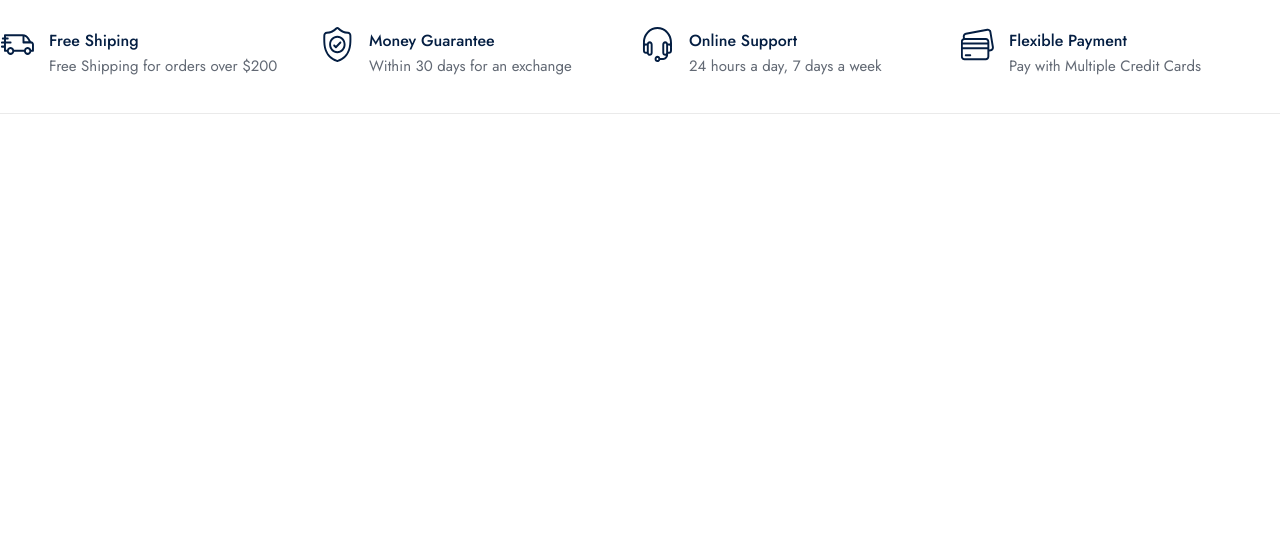
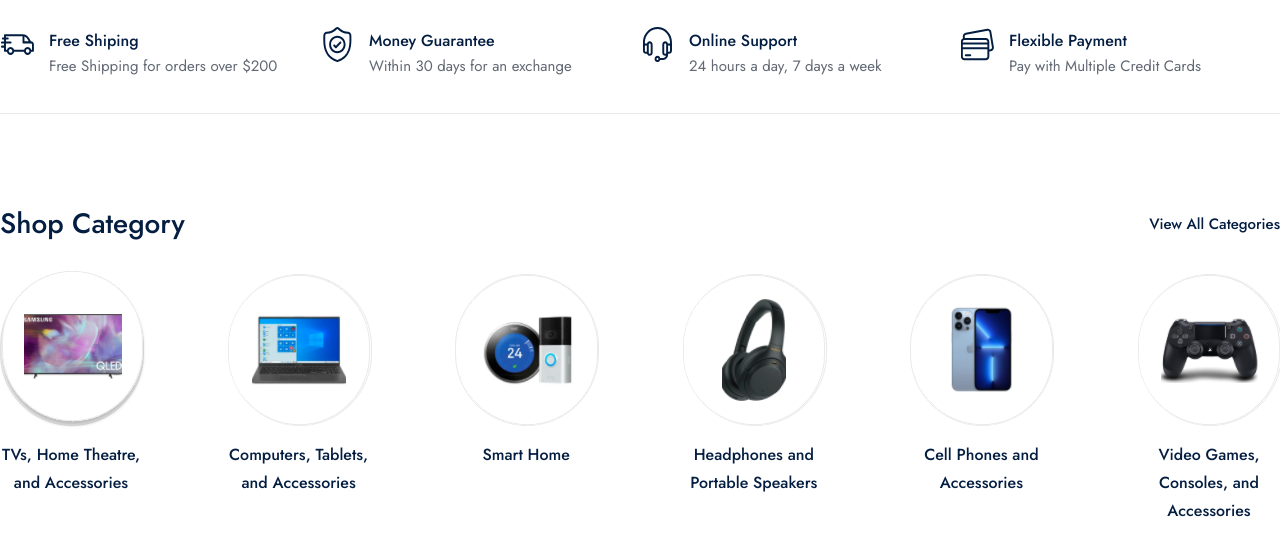
Before and after one commit to Guraba98/Zenmart, a plain HTML site: page index.html in a window 1280 px wide. Shown: the part 733-1288 px from the top of the page. Before the commit the page ends 907 px from the top, so only its background shows below. Drawn offline with Linux system fonts and the light colour scheme.

Commit message:
feat: completed category section view

```diff
--- a/index.html
+++ b/index.html
@@ -21,7 +21,7 @@
                     <div class="search_box">
                         <div class="category_list">
                             <select>
-                                <option value=""selected>All categories</option>
+                                <option value=""selected>All Categories</option>
                                 <option value="">Computer</option>
                             </select>
                         </div>
@@ -172,6 +172,52 @@
                 </div>
             </div>
         </div>
+        <div class="shop_category_frame">
+            <div class="container">
+                <div class="category_top">
+                    <span>Shop Category</span>
+                    <a href="">View All Categories</a>
+                </div>
+                <div class="category_wrapper">
+                    <div class="category_box">
+                        <div class="category_img_box">
+                            <img src="./public/images/images.png" alt="">
+                        </div>
+                        <span>TVs, Home Theatre, and Accessories</span>
+                    </div>
+                    <div class="category_box">
+                        <div class="category_img_box">
+                            <img src="./public/images/images (1).png" alt="">
+                        </div>
+                        <span>Computers, Tablets, and Accessories</span>
+                    </div>
+                    <div class="category_box">
+                        <div class="category_img_box">
+                            <img src="./public/images/images (2).png" alt="">
+                        </div>
+                        <span>Smart Home</span>
+                    </div>
+                    <div class="category_box">
+                        <div class="category_img_box">
+                            <img src="./public/images/images (3).png" alt="">
+                        </div>
+                        <span>Headphones and Portable Speakers</span>
+                    </div>
+                    <div class="category_box">
+                        <div class="category_img_box">
+                            <img src="./public/images/images (4).png" alt="">
+                        </div>
+                        <span>Cell Phones and Accessories</span>
+                    </div>
+                    <div class="category_box">
+                        <div class="category_img_box">
+                            <img src="./public/images/images (5).png" alt="">
+                        </div>
+                        <span>Video Games, Consoles, and Accessories</span>
+                    </div>
+                </div>
+            </div>
+        </div>
     </div>
 </body>
 </html>
--- a/public/css/home.css
+++ b/public/css/home.css
@@ -233,3 +233,96 @@
 
     color: #626974;
 }
+
+/*SHOP CATEGORY*/
+
+.shop_category_frame {
+    position: relative;
+    margin-top: 90px;
+    width: 100%;
+    height: auto;
+
+    display: flex;
+    justify-content: center;
+}
+
+.shop_category_frame .container {
+    flex-direction: column;
+}
+
+.shop_category_frame .container .category_top {
+    width: 100%;
+    height: auto;
+
+    display: flex;
+    flex-direction: row;
+    justify-content: space-between;
+    align-items: center;
+}
+
+.shop_category_frame .category_top span {
+    font-family: "Jost", sans-serif;
+    font-style: normal;
+    font-weight: 500;
+    font-size: 28px;
+    line-height: 40px;
+
+    color: #041e42;
+}
+
+.shop_category_frame .category_top a {
+    font-family: "Jost", sans-serif;
+    font-style: normal;
+    font-weight: 500;
+    font-size: 15px;
+    line-height: 22px;
+
+    color: #041e42;
+}
+
+.shop_category_frame .category_top a:hover {
+    border-bottom: 2px solid #041e42;
+}
+
+.shop_category_frame .container .category_wrapper {
+    margin-top: 30px;
+    width: 100%;
+    height: auto;
+
+    display: flex;
+    flex-direction: row;
+    justify-content: space-between;
+}
+
+.shop_category_frame .category_wrapper .category_box {
+    width: 142px;
+    height: auto;
+
+    display: flex;
+    flex-direction: column;
+    cursor: pointer;
+}
+
+.shop_category_frame .category_box .category_img_box {
+    width: 100%;
+    height: 150px;
+
+    display: flex;
+    justify-content: center;
+    align-items: center;
+
+    border: 1px solid #eaeaea;
+    border-radius: 150px;
+}
+
+.shop_category_frame .category_box span {
+    margin-top: 15px;
+    font-family: "Jost", sans-serif;
+    font-style: normal;
+    font-weight: 500;
+    font-size: 16px;
+    line-height: 28px;
+    text-align: center;
+
+    color: #041e42;
+}
```
Also changed, not shown: public/images/images (1).png (added), public/images/images (2).png (added), public/images/images (3).png (added), public/images/images (4).png (added), public/images/images (5).png (added), public/images/images.png (added).
